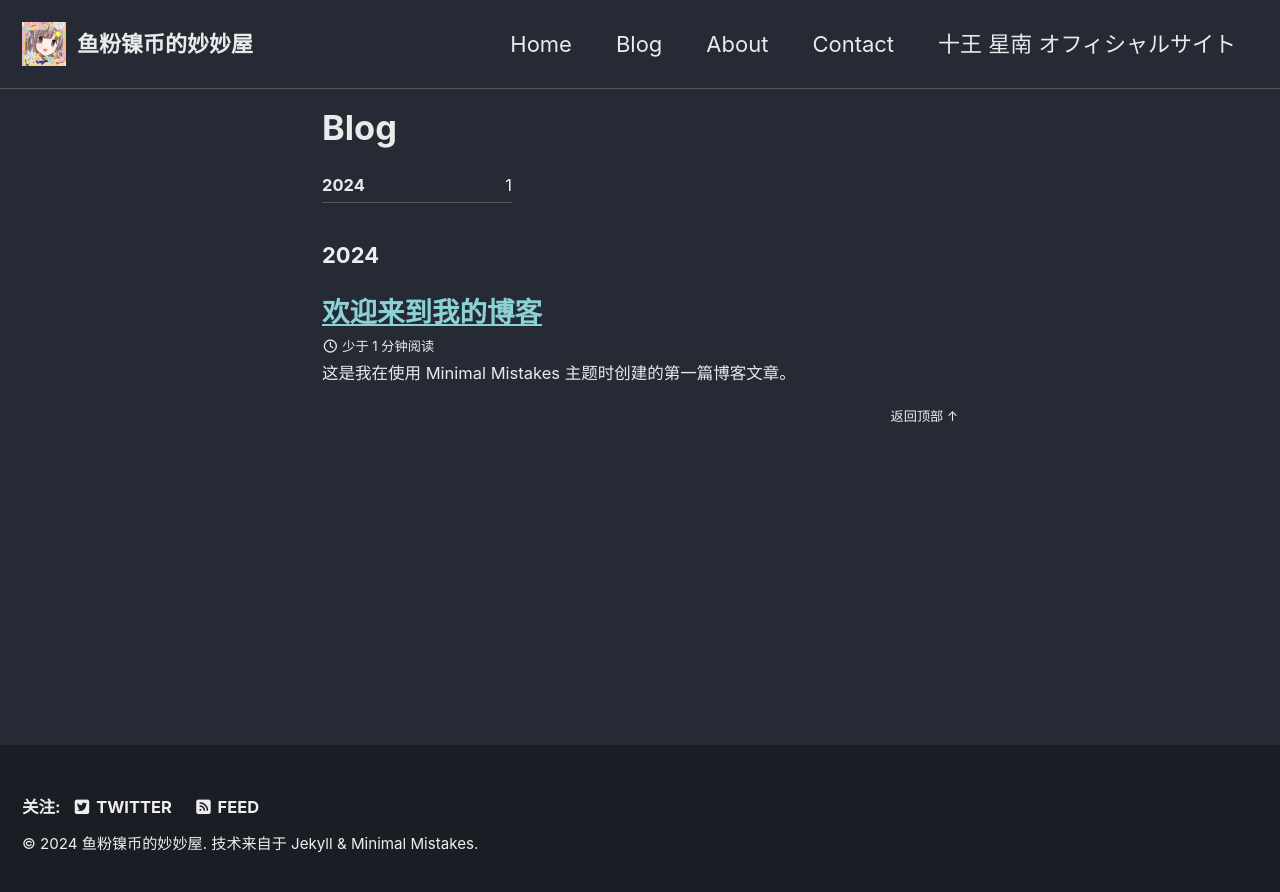
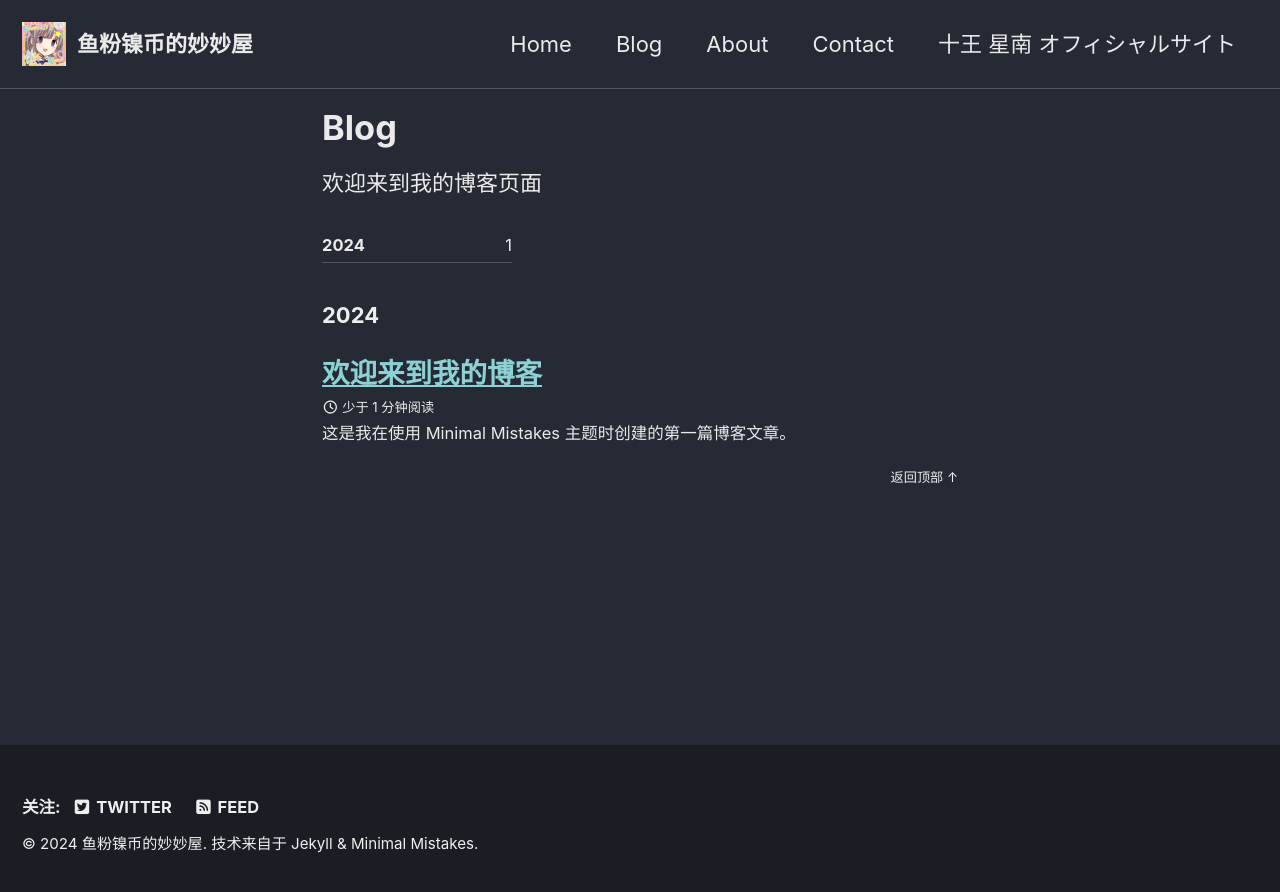
Before and after one commit to lilyknight39/lilyknight39.github.io, a Jekyll site: the page built from _pages/blog.md, in a window 1280 px wide. Shown: the top 892 px of the page. Built offline with Jekyll 4.4.1, drawn with Linux system fonts in a browser that asks for light colours; cached includes are drawn as plain includes.

Commit message:
Update blog.md

```diff
--- a/_pages/blog.md
+++ b/_pages/blog.md
@@ -3,3 +3,5 @@ layout: posts
 title: "Blog"
 permalink: /blog/
 ---
+
+欢迎来到我的博客页面
```
